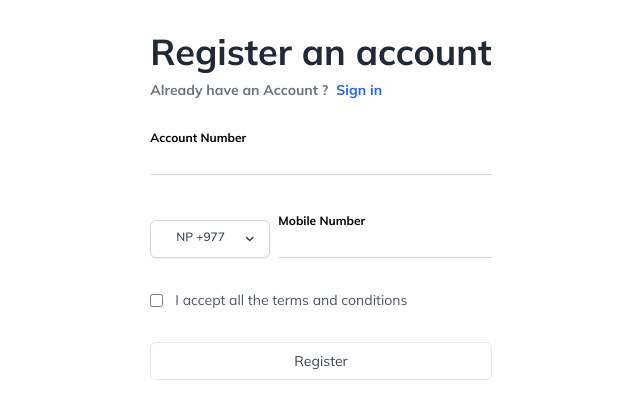
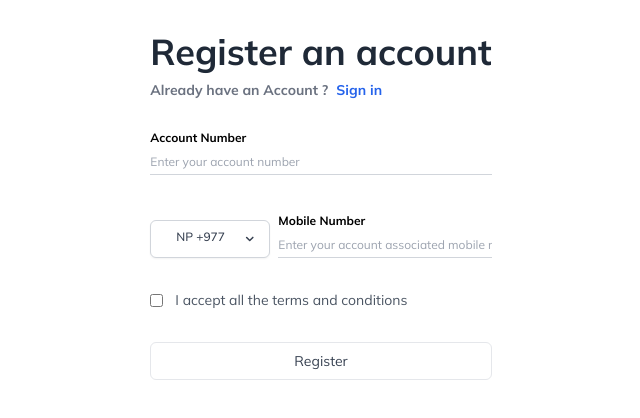
Before and after one commit to pyderator/hardware-token, a Next.js app in the folder app/: page /register in a window 1280 px wide. Shown: the top 418 px of the page, without its empty margins (319-959 px from the left). Built offline with nearby package versions, Linux system fonts and the light colour scheme.

Commit message:
added placeholder and transistion among pages

```diff
--- a/app/components/Fields/InputField.tsx
+++ b/app/components/Fields/InputField.tsx
@@ -5,11 +5,13 @@ const InputField = ({
   type,
   name,
   label,
+  placeholder,
 }: {
   id: string;
   type: string;
   name: string;
   label?: string;
+  placeholder?: string;
 }) => {
   return (
     <div className="w-full group focus-within:text-blue-500">
@@ -21,6 +23,7 @@ const InputField = ({
           id={id}
           name={name}
           type={type}
+          placeholder={placeholder}
           className="pb-[4px] font-regular text-xs text-gray-600 w-full border-b-[1px] border-gray-300 outline-none focus:border-blue-500"
         />
       </div>
--- a/app/layouts/baselayout.tsx
+++ b/app/layouts/baselayout.tsx
@@ -2,6 +2,13 @@ import Head from "next/head";
 import React from "react";
 import Footer from "../components/Footer/Footer";
 import Navbar from "../components/Navbar/Navbar";
+import { motion } from "framer-motion";
+
+const variants = {
+  hidden: { opacity: 0, x: -200, y: 0 },
+  enter: { opacity: 1, x: 0, y: 0 },
+  exit: { opacity: 0, x: 0, y: -100 },
+};
 
 const BaseLayout = ({ children }: { children: React.ReactNode }) => {
   // Returns Navbar, Children and Footer
@@ -16,7 +23,15 @@ const BaseLayout = ({ children }: { children: React.ReactNode }) => {
         />
       </Head>
       <Navbar />
-      {children}
+      <motion.main
+        initial="hidden"
+        animate="enter"
+        exit="exit"
+        variants={variants}
+        transition={{ type: "linear" }}
+      >
+        {children}
+      </motion.main>
       <Footer />
     </div>
   );
--- a/app/package.json
+++ b/app/package.json
@@ -13,6 +13,7 @@
     "@heroicons/react": "^1.0.3",
     "autoprefixer": "^10.3.1",
     "formik": "^2.2.9",
+    "framer-motion": "^4.1.17",
     "next": "11.0.1",
     "postcss": "^8.3.6",
     "react": "17.0.2",
--- a/app/pages/register.tsx
+++ b/app/pages/register.tsx
@@ -1,12 +1,12 @@
+import { Menu, Transition } from "@headlessui/react";
+import { ChevronDownIcon } from "@heroicons/react/solid";
+import { Form, Formik } from "formik";
 import Head from "next/head";
 import Link from "next/link";
+import { Fragment, useState } from "react";
+import InputField from "../components/Fields/InputField";
+import { codes } from "../Datas/phoneNumberCodes";
 import BaseLayout from "../layouts/baselayout";
-import { Formik, Form } from "formik";
-import InputField from "../components/Fields/InputField";
-import { Menu, Transition } from "@headlessui/react";
-import { ChevronDownIcon } from "@heroicons/react/solid";
-import { Fragment, useEffect, useState } from "react";
-import { codes } from "../Datas/phoneNumberCodes";
 
 function classNames(...classes: any) {
   return classes.filter(Boolean).join(" ");
@@ -52,6 +52,7 @@ const Register = () => {
                         type="text"
                         name="accountNumber"
                         label="Account Number"
+                        placeholder="Enter your account number"
                       />
                       <div className="flex items-end">
                         <Menu
@@ -123,6 +124,7 @@ const Register = () => {
                           type="text"
                           name="mobileNumber"
                           label="Mobile Number"
+                          placeholder="Enter your account associated mobile number"
                         />
                       </div>
                       <div className="flex items-center">
```
Also changed, not shown: 1 other file (tests, documents, lock files or other folders).
